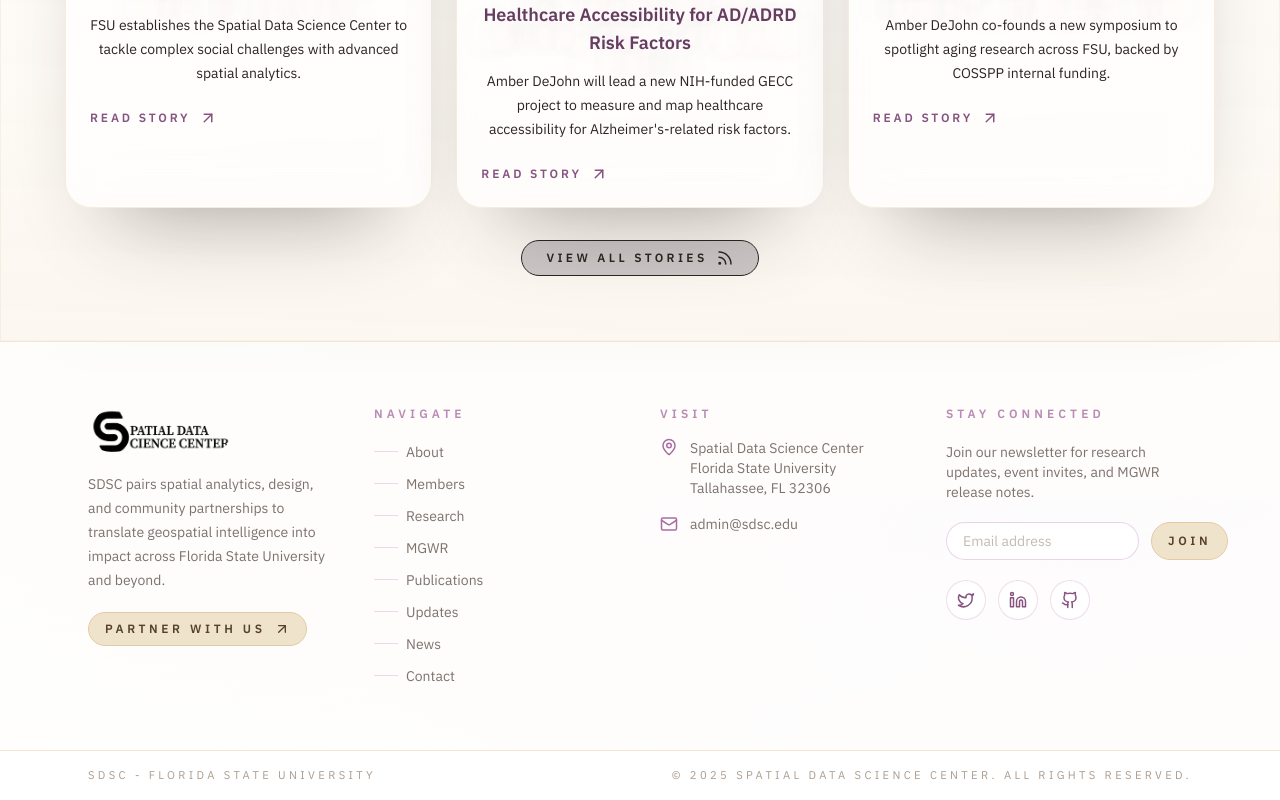
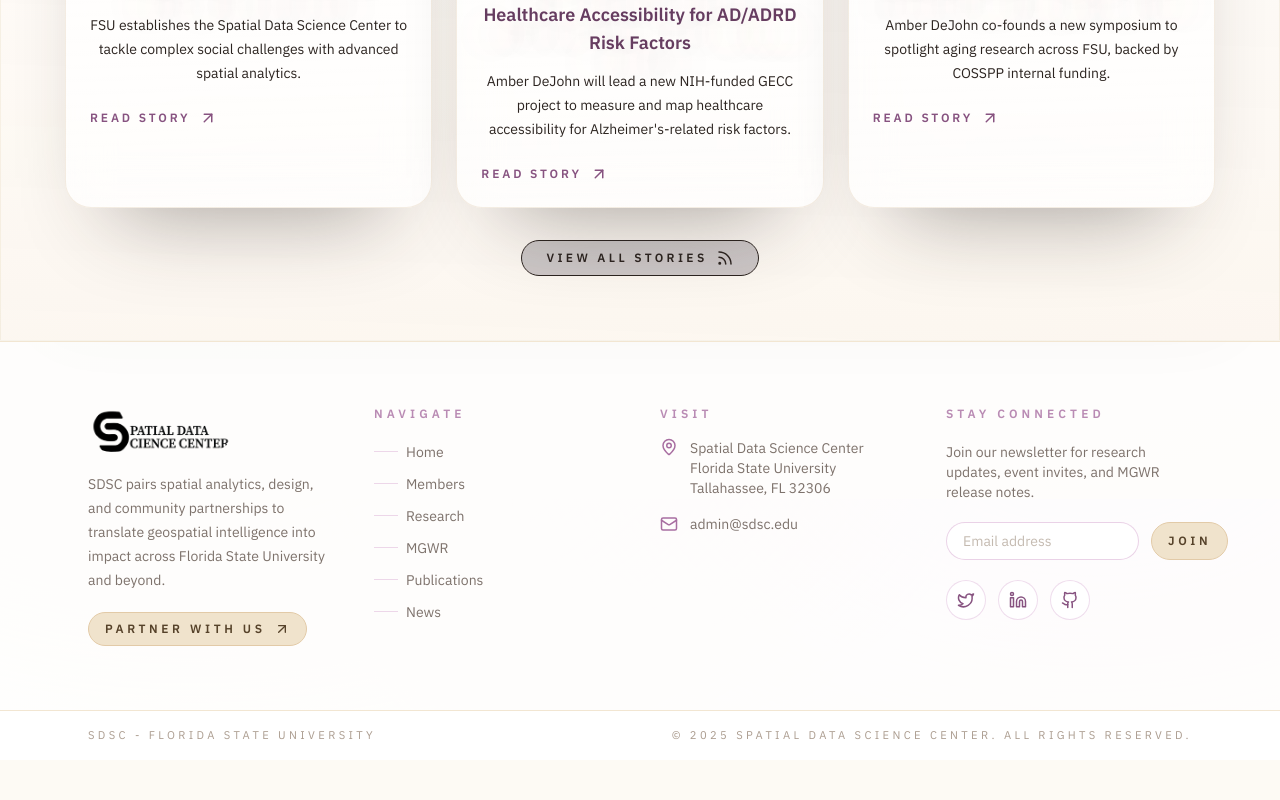
Before and after one commit to jimmg35/sdsc-client-next, a Next.js app: page / in a window 1280 px wide. Shown: the part 2701-3501 px from the top of the page. After the commit the page ends 3461 px from the top, so only its background shows below. Built offline with nearby package versions, Linux system fonts and the light colour scheme.

Commit message:
chore: update footer

```diff
--- a/src/components/Layout/Footer/index.tsx
+++ b/src/components/Layout/Footer/index.tsx
@@ -10,14 +10,12 @@ import Image from 'next/image';
 import Link from 'next/link';
 
 const quickLinks = [
-  { label: 'About', href: '/about' },
+  { label: 'Home', href: '/' },
   { label: 'Members', href: '/member' },
   { label: 'Research', href: '/research' },
   { label: 'MGWR', href: '/mgwr' },
   { label: 'Publications', href: '/publications' },
-  { label: 'Updates', href: '/announcements' },
-  { label: 'News', href: '/news' },
-  { label: 'Contact', href: '/contact' }
+  { label: 'News', href: '/news' }
 ];
 
 const socialLinks = [
```
